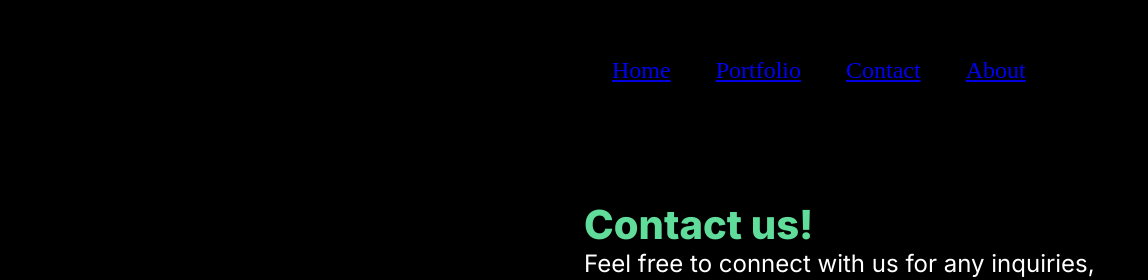
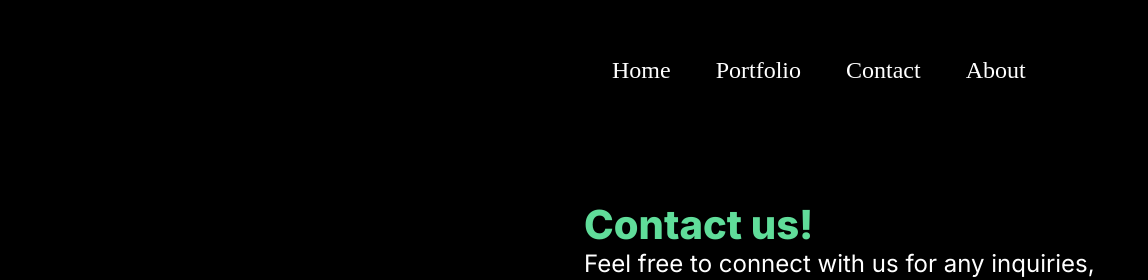
Before and after one commit to SaalimAbdullah/OpenLens_Portfolio, a plain HTML site: page contact_page.html in a window 1280 px wide. Shown: the top 280 px of the page, 132-1280 px from the left. Drawn offline with Linux system fonts and the light colour scheme; files whose address does not match are found by name; a web font is replaced by a local one.

Commit message:
fixed footer

```diff
--- a/homepage_style.css
+++ b/homepage_style.css
@@ -58,6 +58,7 @@ header {
 
 
 footer {
+    margin-top: 5rem;
     position: relative;
     height: 36.875rem;
     width: 100%;
--- a/style.css
+++ b/style.css
@@ -266,3 +266,8 @@ footer {
     color: #ffffff;
     margin-top: -2rem;
 }
+a {
+    text-decoration: none;
+    font: inherit;
+    color: inherit;
+}
```
